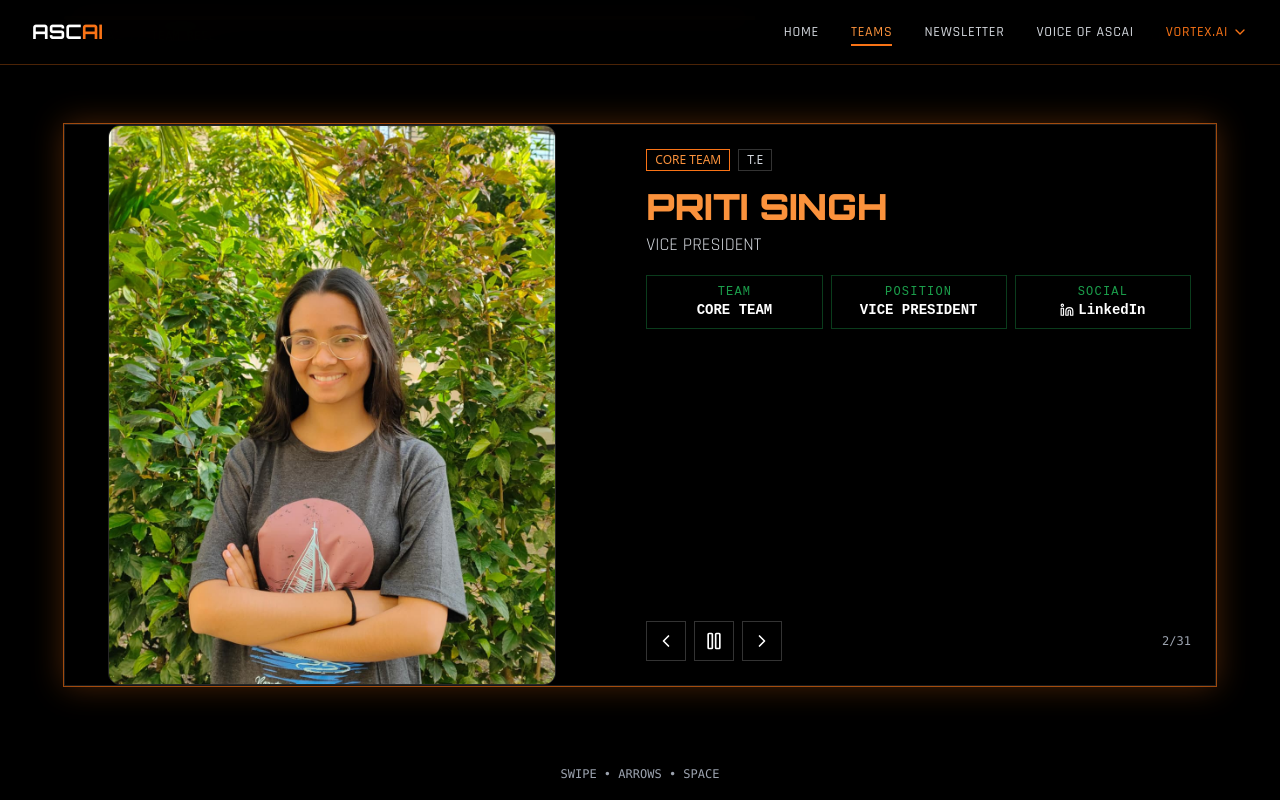
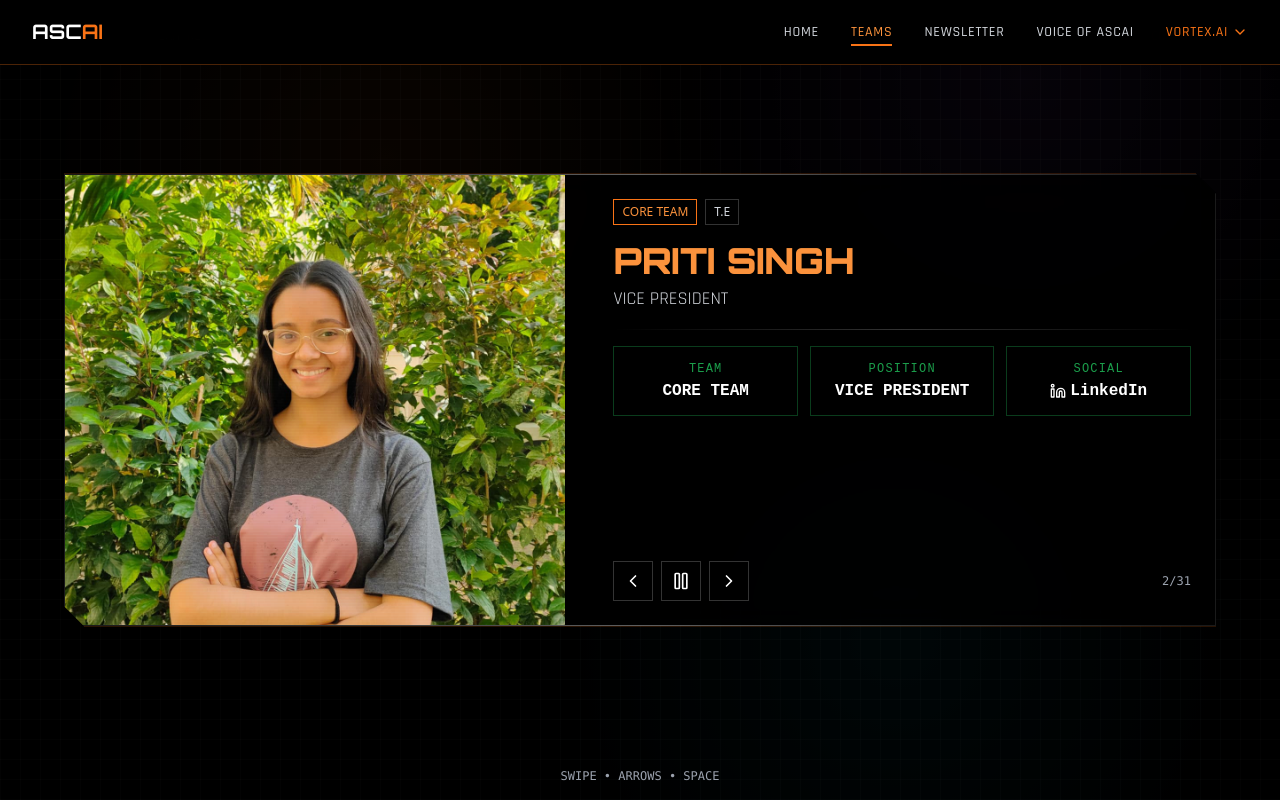
Before and after one commit to ascai-aiml/ascai-website, a Next.js app: page /teams in a window 1280 px wide. Shown: the top 800 px of the page. Built offline with nearby package versions, Linux system fonts and the light colour scheme.

Commit message:
edited team reel wrote 2 different code for desktop and mobile view

```diff
--- a/components/team-reel.tsx
+++ b/components/team-reel.tsx
@@ -390,6 +390,7 @@ const ACCENT = {
 } as const;
 
 export default function TeamReel() {
+  // All logic and state above
   const reel = useMemo(() => {
     const items: Array<
       Member & {
@@ -460,7 +461,13 @@ export default function TeamReel() {
     touchStartX.current = null;
   };
 
+  // Responsive rendering: mobile (below sm) and desktop (sm and up)
   return (
+    <>
+      {/* Mobile view: below sm */}
+      <div className="sm:hidden">
+        {/* ...mobile JSX block (same as before)... */}
+        {/* ...existing code... */}
         <main className="relative min-h-screen w-full overflow-y-auto bg-black">
           {/* Top bar */}
           <div className="sticky top-0 left-0 right-0 z-30 px-3 pt-3 sm:px-4 sm:pt-4 bg-black/80 backdrop-blur-md">
@@ -592,5 +599,184 @@ export default function TeamReel() {
             SWIPE • ARROWS • SPACE
           </div>
         </main>
+      </div>
+      {/* Desktop view: sm and up */}
+      <div className="hidden sm:block">
+        {/* ...desktop JSX block (same as before)... */}
+        {/* ...existing code... */}
+        <main className="relative h-[100dvh] w-full min-h-screen overflow-y-auto bg-black" data-team-reel>
+          {/* Binary/tiles background */}
+          <div className="absolute inset-0 opacity-30  pointer-events-none">
+            <div className="absolute inset-0 bg-[linear-gradient(0deg,rgba(255,255,255,.05)_1px,transparent_1px),linear-gradient(90deg,rgba(255,255,255,.05)_1px,transparent_1px)] bg-[size:20px_20px]"></div>
+            <div
+              className="absolute inset-0 mix-blend-screen"
+              style={{
+                background:
+                  "radial-gradient(600px 600px at 30% 20%, rgba(249,115,22,0.12), transparent 60%), radial-gradient(600px 600px at 70% 80%, rgba(6,182,212,0.12), transparent 60%), radial-gradient(600px 600px at 80% 10%, rgba(168,85,247,0.12), transparent 60%)",
+              }}
+            />
+          </div>
+
+          {/* Top bar with progress */}
+          <div className="absolute left-0 right-0 top-0 z-30 px-4 pt-4">
+            <div className="mx-auto max-w-6xl">
+              <div className="h-1 w-full bg-white/10 overflow-hidden rounded">
+                {/* Progress animates only while playing */}
+                <div
+                  key={`${index}-${playing ? "p" : "s"}`}
+                  className={`h-full ${accent.bar} transition-none`}
+                  style={{
+                    animation: playing ? "reelProgress 4s linear forwards" : undefined,
+                  }}
+                />
+              </div>
+              <div className="mt-2 flex items-center justify-between text-xs text-gray-400 font-mono">
+                <span>{">> ASCAI // TEAM REEL"}</span>
+                <span className={accent.text}>{current.groupName}</span>
+              </div>
+            </div>
+          </div>
+
+          {/* Reel card */}
+          <section
+            className="relative z-10 h-full w-full flex items-center justify-center px-4 select-none"
+            onTouchStart={onTouchStart}
+            onTouchEnd={onTouchEnd}
+          >
+            <div
+              className={["relative w-full max-w-6xl","reel-clip bg-black/70 backdrop-blur-lg border border-white/10","ring-1",accent.ring,accent.glow,].join(" ")}
+            >
+              {/* Media + details grid that reflows on mobile */}
+              <div className="grid grid-cols-1 md:grid-cols-[0.8fr_1fr] gap-0 md:gap-6">
+                {/* Media */}
+                <div className="relative aspect-[4/5] md:aspect-[10/9] overflow-hidden">
+                  {/* Image */}
+                  <Image
+                    src={current.image || "/placeholder.svg"}
+                    alt={current.name}
+                    fill
+                    className="object-cover"
+                    priority
+                  />
+
+                  {/* Subtle scanlines */}
+                  <div className="absolute inset-0 pointer-events-none opacity-40 mix-blend-overlay bg-[repeating-linear-gradient(0deg,rgba(255,255,255,.06)_0_1px,transparent_1px_3px)]" />
+
+                  {/* Cyber corners */}
+                  <div className="absolute inset-0 pointer-events-none">
+                    <div
+                      className="absolute -left-px top-4 h-10 w-px bg-gradient-to-b from-transparent via-white/60 to-transparent"
+                    />
+                    <div
+                      className="absolute -right-px bottom-4 h-10 w-px bg-gradient-to-b from-transparent via-white/60 to-transparent"
+                    />
+                  </div>
+
+                  {/* Transition overlays */}
+                  {transitioning && (
+                    <>
+                      <div className={`absolute inset-0 scanline ${accent.scan}`} />
+                      <div className="absolute inset-0 glitch-slices" />
+                    </>
+                  )}
+                </div>
+
+                {/* Details */}
+                <div className="p-4 md:p-6 flex flex-col h-full">
+                  <div className="flex items-center gap-2 text-[11px] md:text-xs">
+                    <span className={`px-2 py-1 border ${accent.chip}`}>{current.team}</span>
+                    <span className="px-2 py-1 border border-white/20 text-gray-300">{current.year}</span>
+                  </div>
+
+                  <h1
+                    className={["mt-3 md:mt-4 font-orbitron font-extrabold leading-tight","text-2xl md:text-4xl",accent.text,].join(" ")}
+                  >
+                    {current.name}
+                  </h1>
+
+                  <p className="mt-1 font-rajdhani text-base md:text-lg text-gray-300">{current.position}</p>
+
+                  {/* Divider */}
+                  <div className="mt-4 h-px w-full bg-gradient-to-r from-transparent via-white/20 to-transparent" />
+
+                  {/* System readout */}
+                  <div className="mt-4 grid grid-cols-1 gap-3 sm:grid-cols-3">
+                    <div className="neon-stat text-center px-2 py-3">
+                      <div className="stat-label text-xs sm:text-sm">TEAM</div>
+                      <div className="stat-value text-sm sm:text-base">{current.team}</div>
+                    </div>
+
+                    <div className="neon-stat text-center px-2 py-3">
+                      <div className="stat-label text-xs sm:text-sm">POSITION</div>
+                      <div className="stat-value text-sm sm:text-base">{current.position}</div>
+                    </div>
+
+                    <div className="neon-stat text-center px-2 py-3">
+                      <div className="stat-label text-xs sm:text-sm">SOCIAL</div>
+                      <div className="stat-value flex items-center justify-center gap-1 text-sm sm:text-base">
+                        <a
+                          href={current.social?.linkedin || "#"}
+                          target="_blank"
+                          rel="noopener noreferrer"
+                          className="flex items-center gap-1 hover:text-blue-400 transition"
+                        >
+                          <Linkedin size={14} className="sm:w-4 sm:h-4" />
+                          <span className="hidden sm:inline">LinkedIn</span>
+                        </a>
+                      </div>
+                    </div>
+                  </div>
+
+                  {/* Controls */}
+                  <div className="mt-auto pt-6 flex items-center justify-between">
+                    <div className="flex items-center gap-2">
+                      <button
+                        onClick={prev}
+                        aria-label="Previous"
+                        className={["h-10 w-10 grid place-items-center border border-white/20 hover:border-white/40","transition-colors","bg-black/40",].join(" ")}
+                      >
+                        <ChevronLeft className="h-5 w-5 text-white" />
+                      </button>
+                      <button
+                        onClick={() => setPlaying((p) => !p)}
+                        aria-label={playing ? "Pause" : "Play"}
+                        className={["h-10 w-10 grid place-items-center border border-white/20 hover:border-white/40","transition-colors","bg-black/40",].join(" ")}
+                      >
+                        {playing ? <Pause className="h-5 w-5 text-white" /> : <Play className="h-5 w-5 text-white" />}
+                      </button>
+                      <button
+                        onClick={next}
+                        aria-label="Next"
+                        className={["h-10 w-10 grid place-items-center border border-white/20 hover:border-white/40","transition-colors","bg-black/40",].join(" ")}
+                      >
+                        <ChevronRight className="h-5 w-5 text-white" />
+                      </button>
+                    </div>
+
+                    {/* Reel index */}
+                    <div className="font-mono text-xs text-gray-400">
+                      {index + 1}/{reel.length}
+                    </div>
+                  </div>
+                </div>
+              </div>
+
+              {/* Subtle corner notches to avoid plain rectangle feel */}
+              <div
+                className="pointer-events-none absolute -top-px left-6 right-6 h-px bg-gradient-to-r from-transparent via-white/30 to-transparent"
+              />
+              <div
+                className="pointer-events-none absolute -bottom-px left-6 right-6 h-px bg-gradient-to-r from-transparent via-white/30 to-transparent"
+              />
+            </div>
+          </section>
+
+          {/* Side hints */}
+          <div className="absolute bottom-4 left-0 right-0 z-20 flex items-center justify-center gap-6 text-[10px] md:text-xs text-gray-400 font-mono">
+            <span>SWIPE • ARROWS • SPACE</span>
+          </div>
+        </main>
+      </div>
+    </>
   );
 }
```
Lines whose indentation alone changed are shown as unchanged.
